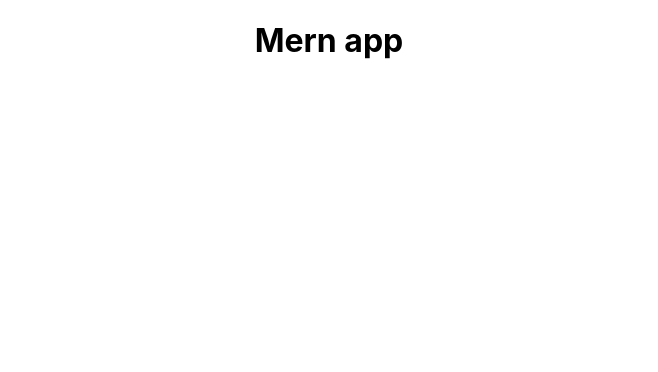
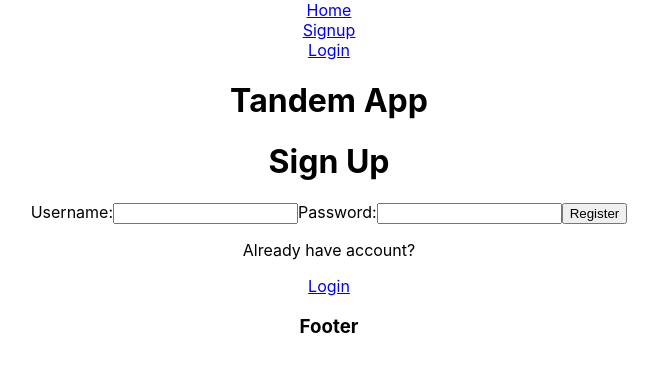
Before and after one commit to Dorrrn/mern-app-client, a React (Create React App) app: page /signup in a window 1280 px wide. Shown: the top 372 px of the page, without its empty margins (311-969 px from the left). Built offline with nearby package versions, Linux system fonts and the light colour scheme; no server answers.

Commit message:
login, signup, protecting routes

```diff
--- a/src/App.js
+++ b/src/App.js
@@ -1,20 +1,77 @@
 import "./App.css";
 import axios from "axios";
 import { Routes, Route } from "react-router-dom";
-import { useEffect, useState } from "react";
-
+import { useContext, useEffect, useState } from "react";
 import Navbar from "./components/Navbar";
 import Footer from "./components/Footer";
-import HomePage from "./Pages/HomePage";
-import UserProfile from "./Pages/UserProfile";
-import TandemPage from "./Pages/TandemPage";
+import IsPrivate from "./components/IsPrivate";
+import IsAnon from "./components/IsAnon";
+
+import HomePage from "./pages/HomePage";
+import LoginPage from "./pages/LoginPage";
+import SignupPage from "./pages/SignupPage";
+import UserProfile from "./pages/UserProfile";
+import { AuthContext } from "./context/auth.context";
 
 function App() {
+  const [profiles, setProfiles] = useState([]);
 
+  const { getToken, isLoggedIn } = useContext(AuthContext);
+
+  useEffect(() => {
+    fetchUsers();
+  }, [isLoggedIn]);
+
+  const fetchUsers = () => {
+    const storedToken = getToken();
+
+    axios
+      .get(`${process.env.REACT_APP_API_URL}/users`, {
+        headers: { Authorization: `Bearer ${storedToken}` },
+      })
+      .then((response) => {
+        setProfiles(response.data);
+      })
+      .catch((e) => console.log("error getting list of users...", e));
+  };
 
   return (
     <div className="App">
-      <h1>Mern app </h1>
+      <Navbar />
+      <h1>Tandem App</h1>
+
+      <Routes>
+        <Route path="/" element={<HomePage />} />
+
+        <Route
+          path="/signup"
+          element={
+            <IsAnon>
+              <SignupPage />
+            </IsAnon>
+          }
+        />
+
+        <Route
+          path="/login"
+          element={
+            <IsAnon>
+              <LoginPage />
+            </IsAnon>
+          }
+        />
+
+        <Route
+          path="/profile"
+          element={
+            <IsPrivate>
+              <UserProfile />
+            </IsPrivate>
+          }
+        />
+      </Routes>
+
+      <Footer />
     </div>
   );
 }
--- a/src/Pages/HomePage.js
+++ b/src/Pages/HomePage.js
@@ -1,4 +1,4 @@
 
 export default function HomePage() {
-  return <div className="HomePage">HomePage</div>;
+  return <div className="HomePage">Tandem App</div>;
 }
--- /dev/null
+++ b/src/Pages/LoginPage.js
@@ -0,0 +1,78 @@
+import { useContext, useState } from "react";
+import axios from "axios";
+import { Link, useNavigate } from "react-router-dom";
+import { AuthContext } from "../context/auth.context";
+
+function LoginPage(props) {
+  const [username, setUsername] = useState("");
+  const [password, setPassword] = useState("");
+  const [errorMessage, setErrorMessage] = useState(undefined);
+
+  const navigate = useNavigate();
+
+  const { storeToken, authenticateUser } = useContext(AuthContext); //extract storeToken from AuthContext
+
+  const handleUsername = (e) => setUsername(e.target.value);
+  const handlePassword = (e) => setPassword(e.target.value);
+
+  const handleLoginSubmit = (e) => {
+    e.preventDefault();
+
+    const userDetails = {
+      username,
+      password,
+    };
+
+    axios
+      .post(`${process.env.REACT_APP_API_URL}/auth/login`, userDetails)
+      .then((response) => {
+        storeToken(response.data.authToken);
+        authenticateUser();
+        navigate("/");
+      })
+      .catch((error) => {
+        const msg = error.response.data.errorMessage;
+        console.log("error logging in...", msg);
+        setErrorMessage(msg);
+      });
+  };
+
+  return (
+    <div className="LoginPage">
+      <h1>Login</h1>
+
+      {errorMessage && <p className="error">{errorMessage}</p>}
+
+      <form onSubmit={handleLoginSubmit}>
+        <label>
+          Username:
+          <input
+            type="text"
+            name="username"
+            required={true}
+            value={username}
+            onChange={handleUsername}
+          />
+        </label>
+
+        <label>
+          Password:
+          <input
+            type="password"
+            name="password"
+            required={true}
+            value={password}
+            onChange={handlePassword}
+          />
+        </label>
+
+        <button type="submit">Login</button>
+      </form>
+
+      <p>Don't have an account yet?</p>
+      <Link to={"/signup"}> Sign Up</Link>
+    </div>
+  );
+}
+
+export default LoginPage;
--- /dev/null
+++ b/src/Pages/SignupPage.js
@@ -0,0 +1,72 @@
+import { useState } from "react";
+import { Link, useNavigate } from "react-router-dom";
+import axios from "axios";
+
+function SignupPage(props) {
+  const [username, setUsername] = useState("");
+  const [password, setPassword] = useState("");
+
+  const [errorMessage, setErrorMessage] = useState(undefined);
+
+  const navigate = useNavigate();
+
+  const handleUsername = (e) => setUsername(e.target.value);
+  const handlePassword = (e) => setPassword(e.target.value);
+
+  const handleSignupSubmit = (e) => {
+    e.preventDefault();
+
+    const userDetails = {
+      username,
+      password,
+    };
+
+    axios
+      .post(`${process.env.REACT_APP_API_URL}/auth/signup`, userDetails)
+      .then(() => {
+        navigate("/login");
+      })
+      .catch((error) => {
+        const msg = error.response.data.errorMessage;
+        console.log("error creating new user...", msg);
+        setErrorMessage(msg);
+      });
+  };
+
+  return (
+    <div className="SignupPage">
+      <h1>Sign Up</h1>
+
+      {errorMessage && <p className="error">{errorMessage}</p>}
+
+      <form onSubmit={handleSignupSubmit}>
+        <label>
+          Username:
+          <input
+            type="text"
+            name="username"
+            value={username}
+            onChange={handleUsername}
+          />
+        </label>
+
+        <label>
+          Password:
+          <input
+            type="password"
+            name="password"
+            value={password}
+            onChange={handlePassword}
+          />
+        </label>
+
+        <button type="submit">Register</button>
+      </form>
+
+      <p>Already have account?</p>
+      <Link to={"/login"}> Login</Link>
+    </div>
+  );
+}
+
+export default SignupPage;
--- a/src/Pages/TandemPage.js
+++ /dev/null
@@ -1,8 +0,0 @@
-
-export default function TandemPage() {
-  return (
-    <div className="TandemPage">
-    <h1>Tandem Match</h1>
-    </div>
-  )
-}
--- /dev/null
+++ b/src/components/IsAnon.js
@@ -0,0 +1,19 @@
+import { useContext } from "react";
+import { AuthContext } from "../context/auth.context";
+import { Navigate } from "react-router-dom";
+
+function IsAnon({ children }) {
+  const { isLoggedIn, isLoading } = useContext(AuthContext);
+
+  if (isLoading) {
+    return <p>Loading ...</p>;
+  }
+
+  if (isLoggedIn) {
+    return <Navigate to="/" />;
+  } else {
+    return children;
+  }
+}
+
+export default IsAnon;
--- /dev/null
+++ b/src/components/IsPrivate.js
@@ -0,0 +1,18 @@
+import { useContext } from "react";
+import { AuthContext } from "../context/auth.context";
+import { Navigate } from "react-router-dom";
+
+function IsPrivate({ children }) {
+  // same as (props) and return props.children
+  const { isLoggedIn, isLoading } = useContext(AuthContext);
+
+  if (isLoading) {
+    return <p>Loading ...</p>;
+  } else if (!isLoggedIn) {
+    return <Navigate to="/login" />;
+  } else {
+    return children;
+  }
+}
+
+export default IsPrivate;
--- a/src/components/Navbar.js
+++ b/src/components/Navbar.js
@@ -1,7 +1,27 @@
+import { useContext } from "react";
+import { NavLink } from "react-router-dom";
+import { AuthContext } from "../context/auth.context";
+
 export default function Navbar() {
+  const { isLoggedIn, user, logOutUser } = useContext(AuthContext);
+
   return (
     <div className="Navbar">
-      <h2>Navbar</h2>
+      <NavLink to="/">Home</NavLink> <br />
+      {isLoggedIn && (
+        <>
+          <NavLink to="/profile">My profile</NavLink> <br />
+          <NavLink to="/users">All users</NavLink> <br />
+          <button onClick={logOutUser}>Logout</button>
+          <span>{user && user.username}</span>
+        </>
+      )}
+      {!isLoggedIn && (
+        <>
+          <NavLink to="/signup">Signup</NavLink> <br />
+          <NavLink to="/login">Login</NavLink>
+        </>
+      )}
     </div>
   );
 }
--- /dev/null
+++ b/src/context/auth.context.js
@@ -0,0 +1,81 @@
+import React, { useState, useEffect } from "react";
+import axios from "axios";
+
+const AuthContext = React.createContext();
+
+function AuthProviderWrapper(props) {
+  const [isLoggedIn, setIsLoggedIn] = useState(false);
+  const [isLoading, setIsLoading] = useState(true);
+  const [user, setUser] = useState(null);
+
+  useEffect(() => {
+    authenticateUser();
+  }, []);
+
+  const storeToken = (token) => {
+    localStorage.setItem("authToken", token);
+  };
+
+  const getToken = () => {
+    return localStorage.getItem("authToken");
+  };
+
+  const removeToken = () => {
+    localStorage.removeItem("authToken");
+  };
+
+  const logOutUser = () => {
+    removeToken();
+    authenticateUser();
+  };
+
+  const authenticateUser = () => {
+    const storedToken = localStorage.getItem("authToken");
+
+    if (storedToken) {
+      // We must send the JWT token in the request's "Authorization" Headers
+      axios
+        .get(`${process.env.REACT_APP_API_URL}/auth/verify`, {
+          headers: { Authorization: `Bearer ${storedToken}` },
+        })
+        .then((response) => {
+          storeLoginDetails(response.data);
+        })
+        .catch((error) => {
+          resetLoginDetails();
+        });
+    } else {
+      resetLoginDetails();
+    }
+  };
+
+  const resetLoginDetails = () => {
+    setIsLoggedIn(false);
+    setIsLoading(false);
+    setUser(null);
+  };
+
+  const storeLoginDetails = (userDetails) => {
+    setIsLoggedIn(true);
+    setIsLoading(false);
+    setUser(userDetails);
+  };
+
+  return (
+    <AuthContext.Provider
+      value={{
+        isLoggedIn,
+        isLoading,
+        user,
+        storeToken,
+        getToken,
+        authenticateUser,
+        logOutUser,
+      }}
+    >
+      {props.children}
+    </AuthContext.Provider>
+  );
+}
+
+export { AuthProviderWrapper, AuthContext };
--- a/src/index.js
+++ b/src/index.js
@@ -4,17 +4,17 @@ import "./index.css";
 import App from "./App";
 import reportWebVitals from "./reportWebVitals";
 import { BrowserRouter as Router } from "react-router-dom";
+import { AuthProviderWrapper } from "./context/auth.context";
 
 ReactDOM.render(
   <React.StrictMode>
     <Router>
-      <App />
+      <AuthProviderWrapper>
+        <App />
+      </AuthProviderWrapper>
     </Router>
   </React.StrictMode>,
   document.getElementById("root")
 );
 
-// If you want to start measuring performance in your app, pass a function
-// to log results (for example: reportWebVitals(console.log))
-// or send to an analytics endpoint. Learn more: https://bit.ly/CRA-vitals
 reportWebVitals();
```
